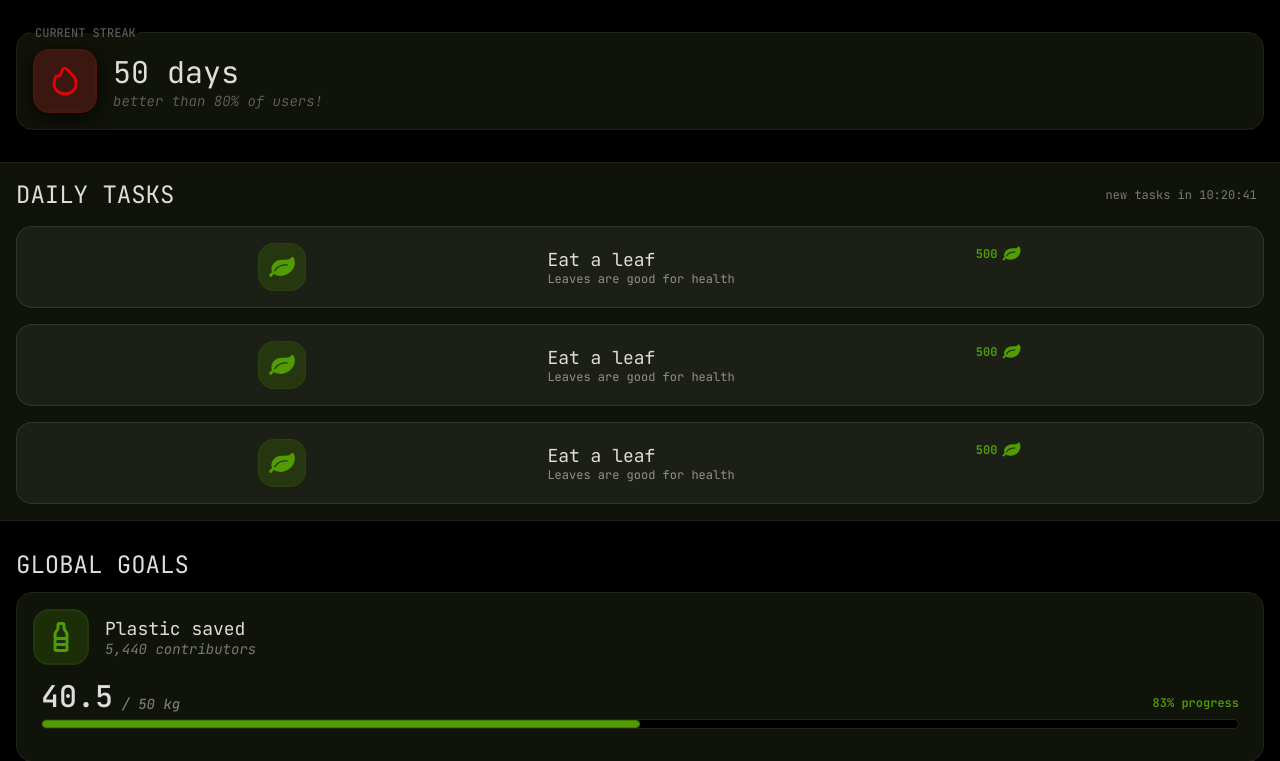
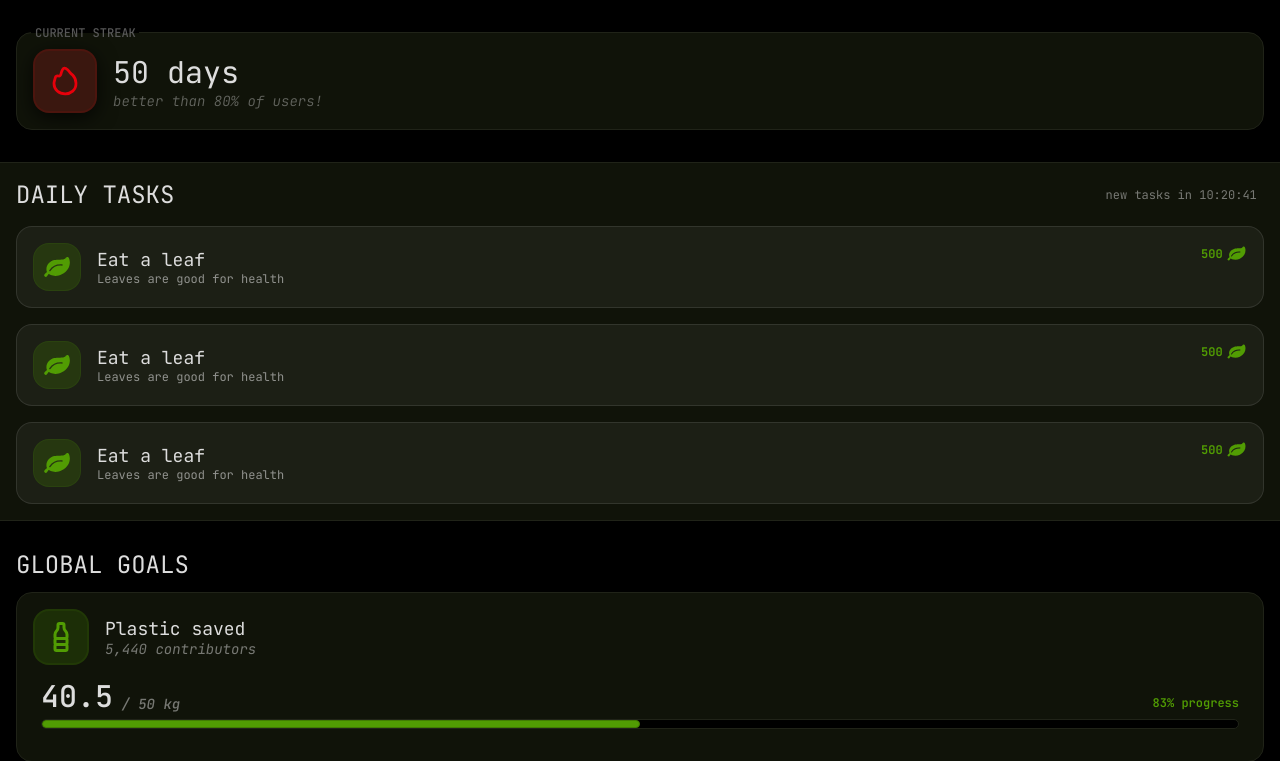
Before and after one commit to ian-hon/apu-s4-rwdd, a PHP site: page /dashboard.html in a window 1280 px wide. Shown: the part 77-838 px from the top of the page. Run offline with PHP 8.4, Linux system fonts and the light colour scheme.

Commit message:
Added explanations in css

```diff
--- a/styles/style.css
+++ b/styles/style.css
@@ -104,14 +104,18 @@ h6 {
 
     padding: 0 0.5ch;
 
+    /* makes the element be exactly 1em tall */
+    /* if not, will be 1.5em or something */
     line-height: 1em;
     font-weight: 500;
 
-    background: red;
-
+    /* trick to have two backgrounds */
+    /* first background is background outside of parent */
     background-color: black;
 
+    /* second background is background of parent */
     background-image: linear-gradient(var(--background-secondary), var(--background-secondary));
+    /* this second background is only 50% height */
     background-size: 100% 50%;
     background-position: center bottom;
     background-repeat: no-repeat;
@@ -121,7 +125,7 @@ h6 {
 
 .task-card {
     display: flex;
-    justify-content: space-evenly;
+    justify-content: space-between;
     align-items: center;
 
     background: var(--tertiary-background);
@@ -137,6 +141,9 @@ h6 {
     }
 
     & #details {
+        /* makes #details have maximum width */
+        flex: 1;
+
         margin: 0 2ch;
 
         & h6 {
@@ -149,6 +156,7 @@ h6 {
         justify-content: center;
         align-items: center;
 
+        /* makes this be aligned to top */
         align-self: flex-start;
 
         & img {
```
Also changed, not shown: styles/dashboard.css (+5 -13 lines).
